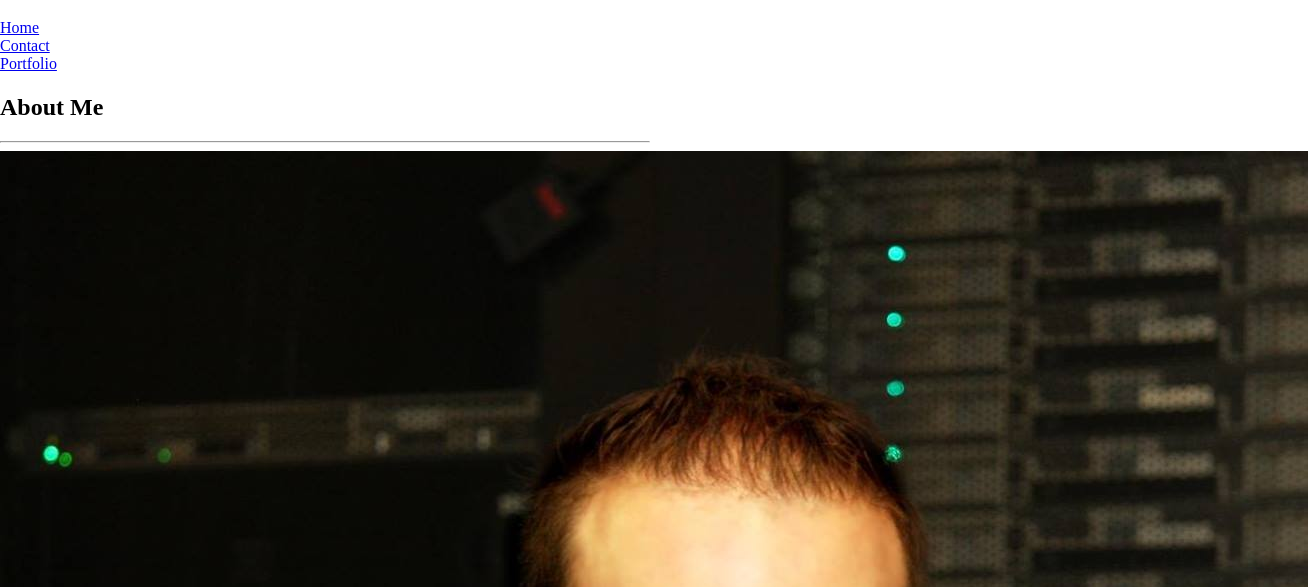
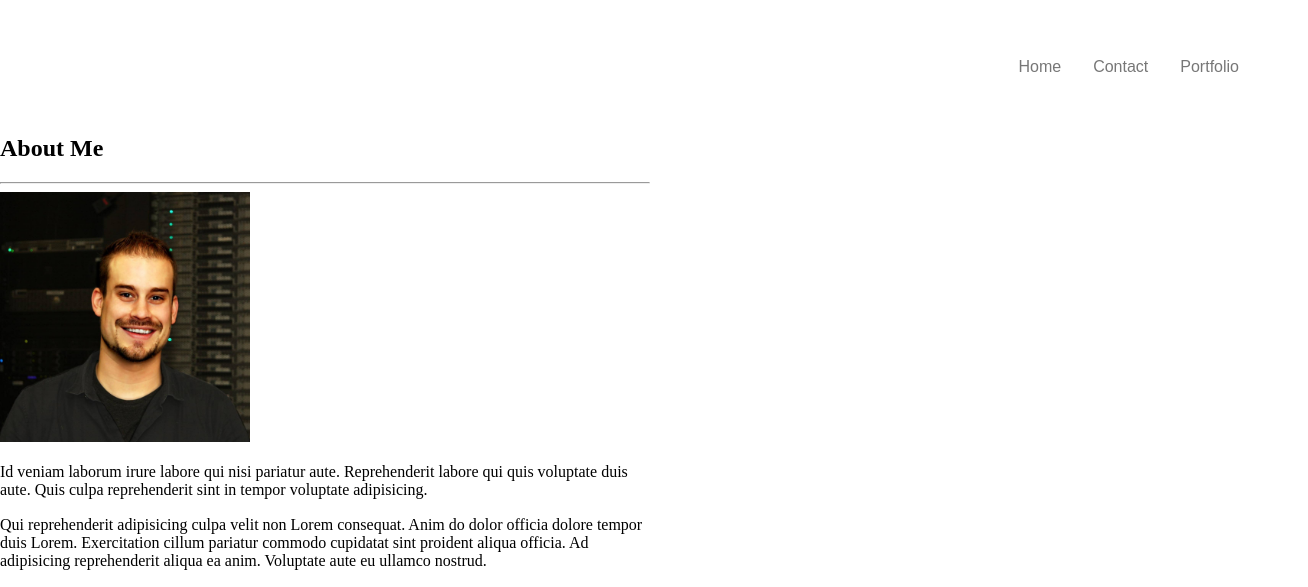
Before and after one commit to finne132/Basic-Portfolio, a plain HTML site: page index.html in a window 1280 px wide. Shown: the part 61-648 px from the top of the page, 1308 px wide, since content can reach past the window. Drawn offline with nearby package versions, Linux system fonts and the light colour scheme; a script that the page names is missing.

Commit message:
corrected some styling, added hover selector to CSS floated nav right

```diff
--- a/assets/css/style.css
+++ b/assets/css/style.css
@@ -23,7 +23,8 @@ h3{
 }
 
 img{
-
+    height:250px;
+    width:250px;
 }
 
 .aboutme{
@@ -39,9 +40,30 @@ width:650px;
     height:50px;
 }
 
-.listnav {
+nav ul {
+    list-style-type: none;
+    margin: 0;
+    padding: 25px;
+    background-color: #ffffff;
+    overflow: hidden;
+ }
 
-}
+ nav ul li {
+    float: right;
+ }
+
+ nav ul li a {
+    display: block;
+    font-family: 'Arial', 'Helvetica Neue', Helvetica, sans-serif;
+    color: #777777;
+    text-align: center;
+    padding: 14px 16px;
+    text-decoration: none;
+ }
+
+ nav ul li a:hover {
+    background-color: #cccccc;
+ }
 
 .maincontent{
 width:960px;
--- a/index.html
+++ b/index.html
@@ -25,9 +25,9 @@
             </div>
             <nav>
                 <ul>
-                    <li class="listnav"><a href="index.html">Home</a></li>
-                    <li class="listnav"><a href="contact.html">Contact</a></li>
-                    <li class="listnav"><a href="portfolio.html">Portfolio</a></li>
+                    <li><a href="portfolio.html">Portfolio</a></li>
+                    <li><a href="contact.html">Contact</a></li>
+                    <li><a href="index.html">Home</a></li>
                 </ul>
             </nav>
         </div
```
